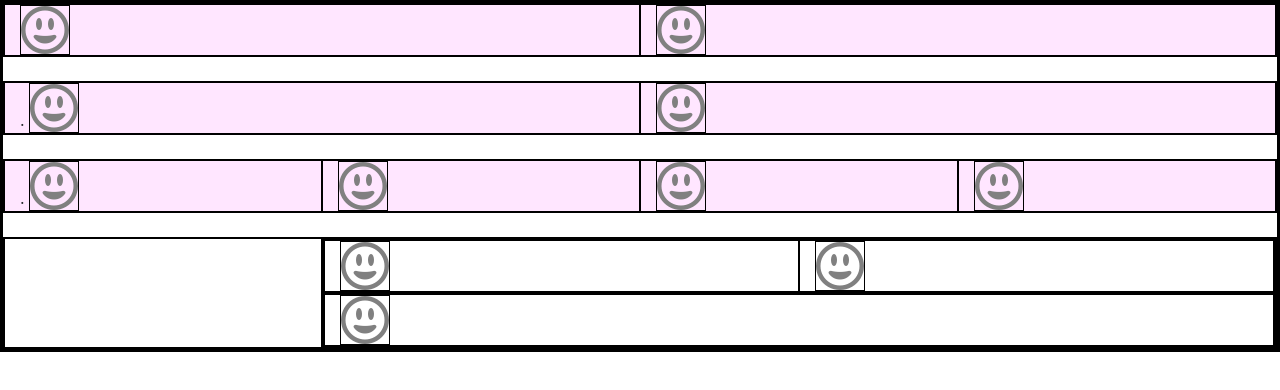
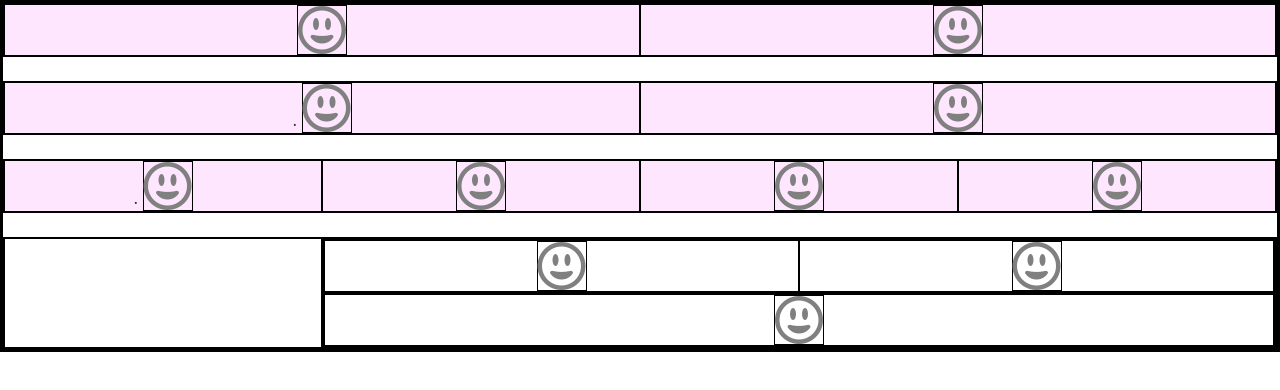
Before and after one commit to Stephanie-Hooker/bootstrap, a plain HTML site: page index.html in a window 1280 px wide. Drawn offline with nearby package versions, Linux system fonts and the light colour scheme.

Commit message:
align-center smiley icons

```diff
--- a/index.html
+++ b/index.html
@@ -12,7 +12,7 @@
   <title>bootstrap</title>
 </head>
 <div class="container-fluid">
-  <div class="row align-items-center">
+  <div class="row">
     <div class="col-6">
       <i class='far fa-grin-alt' style='font-size:48px;color: grey'></i>
     </div>
--- a/style.css
+++ b/style.css
@@ -1,5 +1,6 @@
 *{
   border: solid 1px black;
+  text-align: center;
 
 }
 .col-6 {
```
